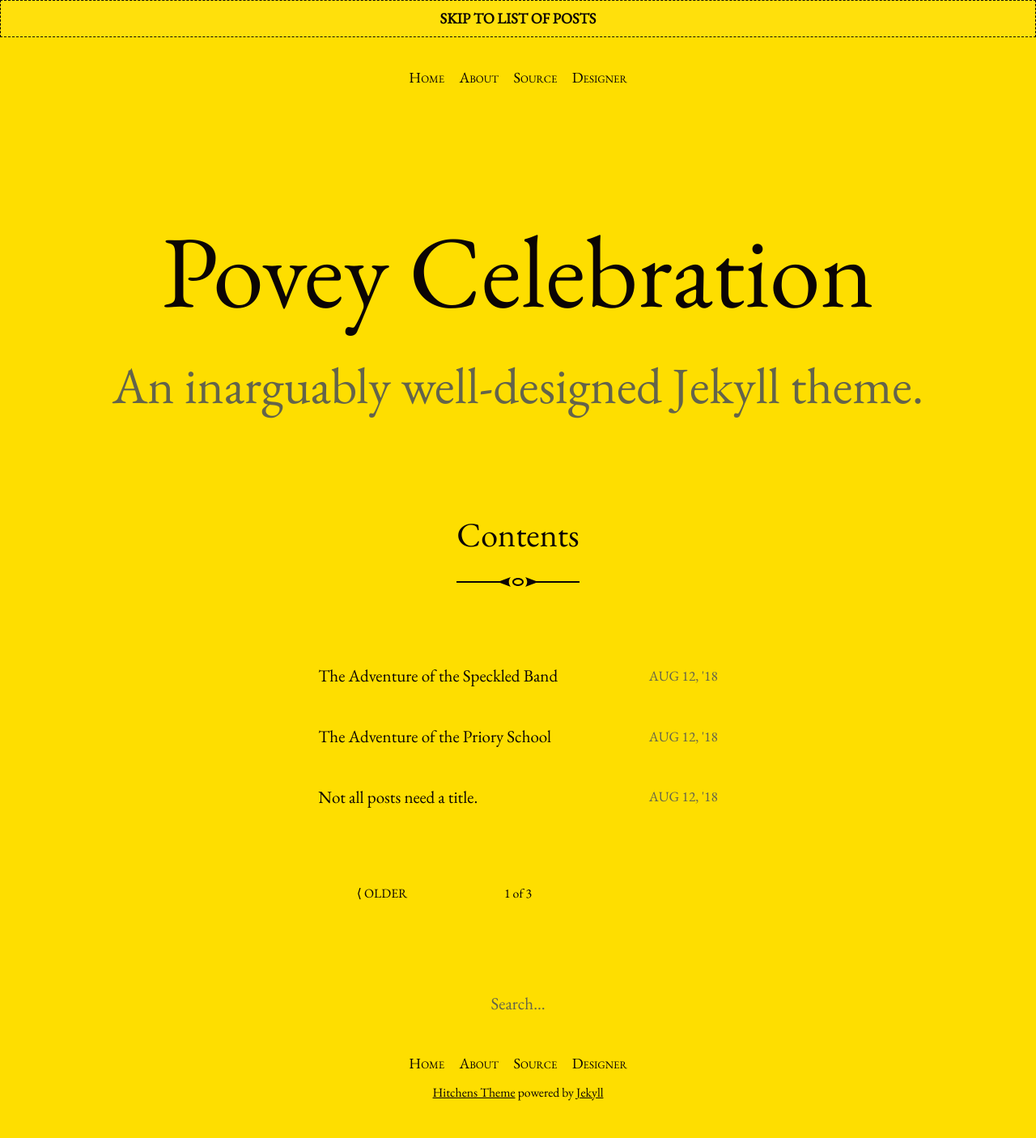
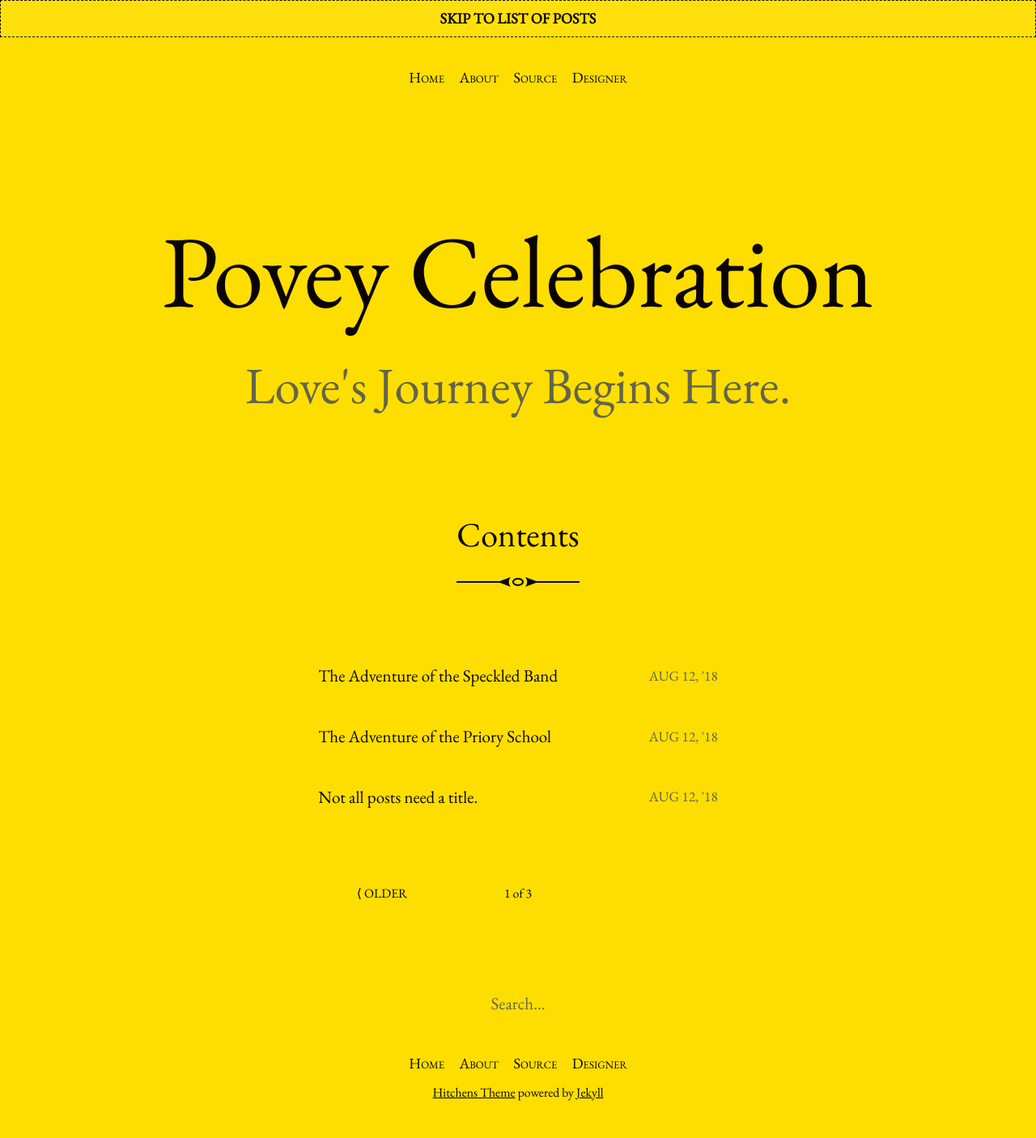
Before and after one commit to PoveyCelebration/PoveyCelebration.github.io, a Jekyll site: the page built from index.html, in a window 1280 px wide. Shown: the whole page at 81% size. Built offline with Jekyll 4.4.1, drawn with Linux system fonts in a browser that asks for light colours; the list of posts is cut into pages by our own code.

Commit message:
Update _config.yml

```diff
--- a/_config.yml
+++ b/_config.yml
@@ -16,7 +16,7 @@
 title: Povey Celebration
 email: hello@patdryburgh.com
 description: >- # this means to ignore newlines until "baseurl:"
-  An inarguably well-designed Jekyll theme.
+  Love's Journey Begins Here.
 baseurl: "/hitchens" # the subpath of your site, e.g. /blog
 url: "https://patdryburgh.github.io" # the base hostname & protocol for your site, e.g. http://example.com
 icon: /assets/images/icon-512.png
```
